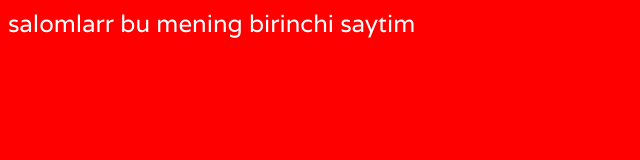
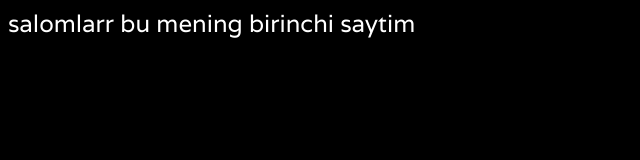
Before and after one commit to sattorovshoxrux3009/shashliklar-sayti, a plain HTML site: page index.html in a window 1280 px wide. Shown: the whole page, without its empty margins (0-640 px from the left). Drawn offline with Linux system fonts and the light colour scheme.

Commit message:
Rang yana ozgartirildi

```diff
--- a/styles.css
+++ b/styles.css
@@ -4,7 +4,7 @@ body {
   font-family: 'Varela', sans-serif;
 }
 body{
-    background-color: rgb(255, 0, 0);
+    background-color: rgb(0, 0, 0);
     font-size: 24px;
     color: white;
 }
```
